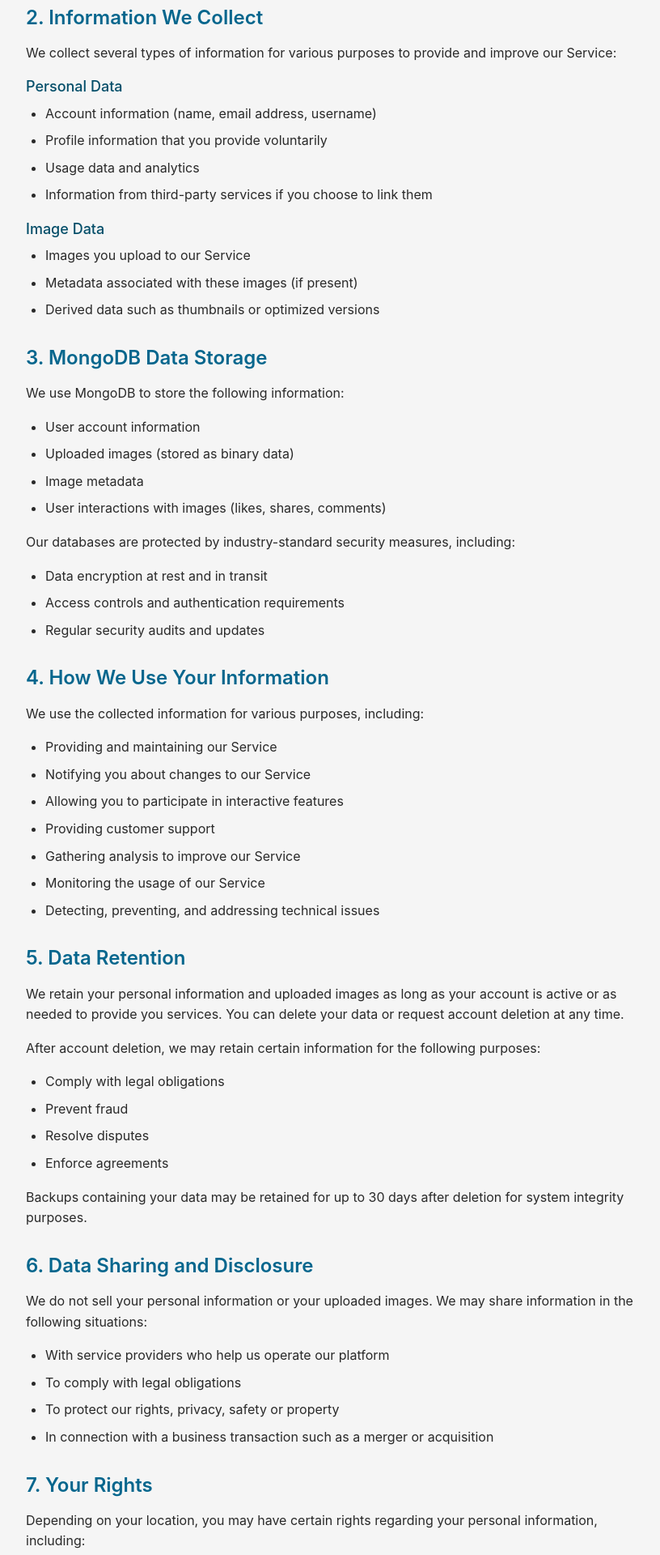
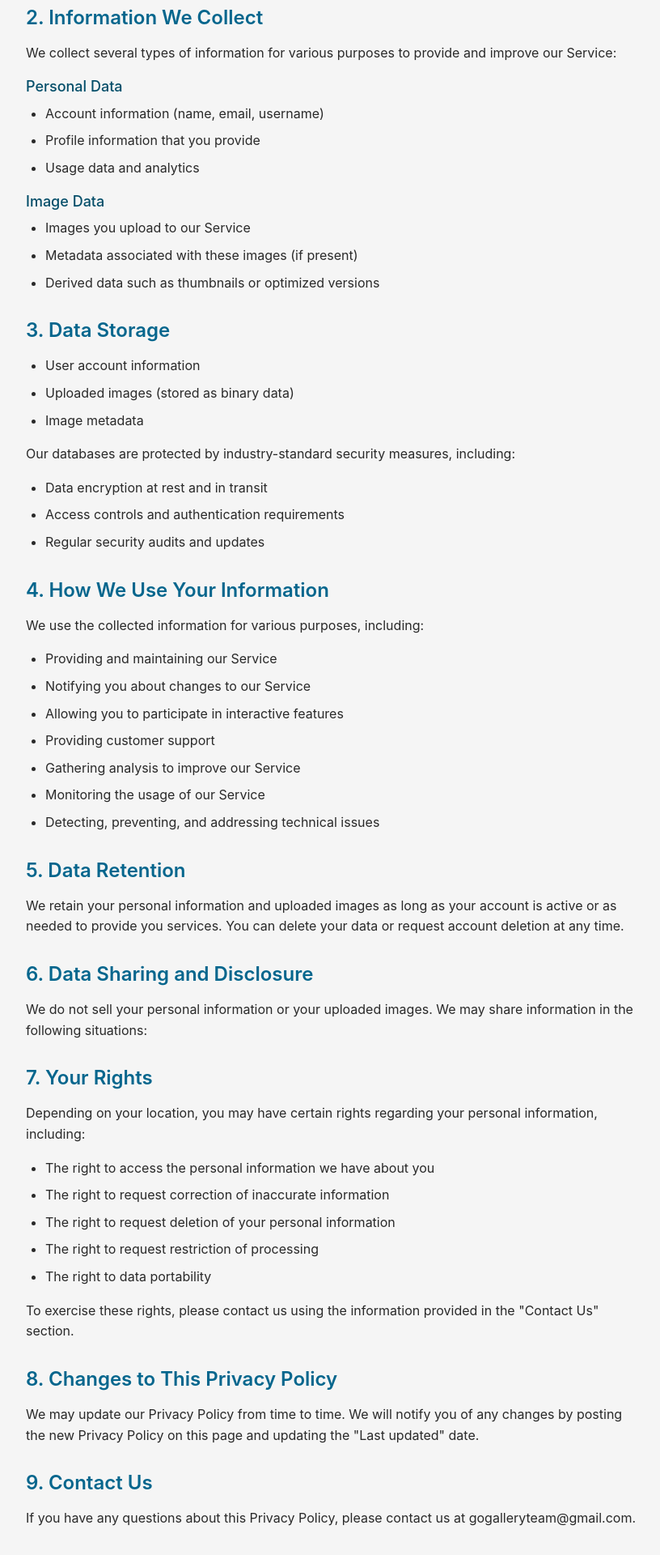
Before and after one commit to sanbricio/go-gallery-front, an Angular app: page /privacy-policy in a window 1280 px wide. Shown: the part 480-2400 px from the top of the page at 81% size, without its empty margins (228-1044 px from the left). Built offline with nearby package versions, Linux system fonts and the light colour scheme; no server answers.

Commit message:
feat: update terms of use and privacy policy

```diff
--- a/src/app/features/auth/legal/privacy-policy/privacy-policy.component.ts
+++ b/src/app/features/auth/legal/privacy-policy/privacy-policy.component.ts
@@ -10,7 +10,7 @@ import { RouterLink } from "@angular/router";
     <div class="legal-container">
       <div class="legal-header">
         <h1>Privacy Policy</h1>
-        <p class="last-updated">Last updated: January 1, 2025</p>
+        <p class="last-updated">Last updated: May 15, 2025</p>
       </div>
 
       <div class="legal-content">
@@ -37,12 +37,9 @@ import { RouterLink } from "@angular/router";
           </p>
           <h3>Personal Data</h3>
           <ul>
-            <li>Account information (name, email address, username)</li>
-            <li>Profile information that you provide voluntarily</li>
+            <li>Account information (name, email, username)</li>
+            <li>Profile information that you provide</li>
             <li>Usage data and analytics</li>
-            <li>
-              Information from third-party services if you choose to link them
-            </li>
           </ul>
           <h3>Image Data</h3>
           <ul>
@@ -53,13 +50,11 @@ import { RouterLink } from "@angular/router";
         </section>
 
         <section>
-          <h2>3. MongoDB Data Storage</h2>
-          <p>We use MongoDB to store the following information:</p>
+          <h2>3. Data Storage</h2>
           <ul>
             <li>User account information</li>
             <li>Uploaded images (stored as binary data)</li>
             <li>Image metadata</li>
-            <li>User interactions with images (likes, shares, comments)</li>
           </ul>
           <p>
             Our databases are protected by industry-standard security measures,
@@ -95,20 +90,6 @@ import { RouterLink } from "@angular/router";
             your account is active or as needed to provide you services. You can
             delete your data or request account deletion at any time.
           </p>
-          <p>
-            After account deletion, we may retain certain information for the
-            following purposes:
-          </p>
-          <ul>
-            <li>Comply with legal obligations</li>
-            <li>Prevent fraud</li>
-            <li>Resolve disputes</li>
-            <li>Enforce agreements</li>
-          </ul>
-          <p>
-            Backups containing your data may be retained for up to 30 days after
-            deletion for system integrity purposes.
-          </p>
         </section>
 
         <section>
@@ -117,15 +98,6 @@ import { RouterLink } from "@angular/router";
             We do not sell your personal information or your uploaded images. We
             may share information in the following situations:
           </p>
-          <ul>
-            <li>With service providers who help us operate our platform</li>
-            <li>To comply with legal obligations</li>
-            <li>To protect our rights, privacy, safety or property</li>
-            <li>
-              In connection with a business transaction such as a merger or
-              acquisition
-            </li>
-          </ul>
         </section>
 
         <section>
--- a/src/app/features/auth/legal/terms-of-use/terms-of-use.component.ts
+++ b/src/app/features/auth/legal/terms-of-use/terms-of-use.component.ts
@@ -17,7 +17,7 @@ import { RouterLink } from "@angular/router";
         <section>
           <h2>1. Introduction</h2>
           <p>
-            Welcome to our image sharing platform. These Terms of Use govern
+            Welcome to our GoGallery platform. These Terms of Use govern
             your access to and use of our website, services, and applications
             (collectively, the "Service"). By accessing or using the Service,
             you are agreeing to these Terms and our Privacy Policy. If you do
```
